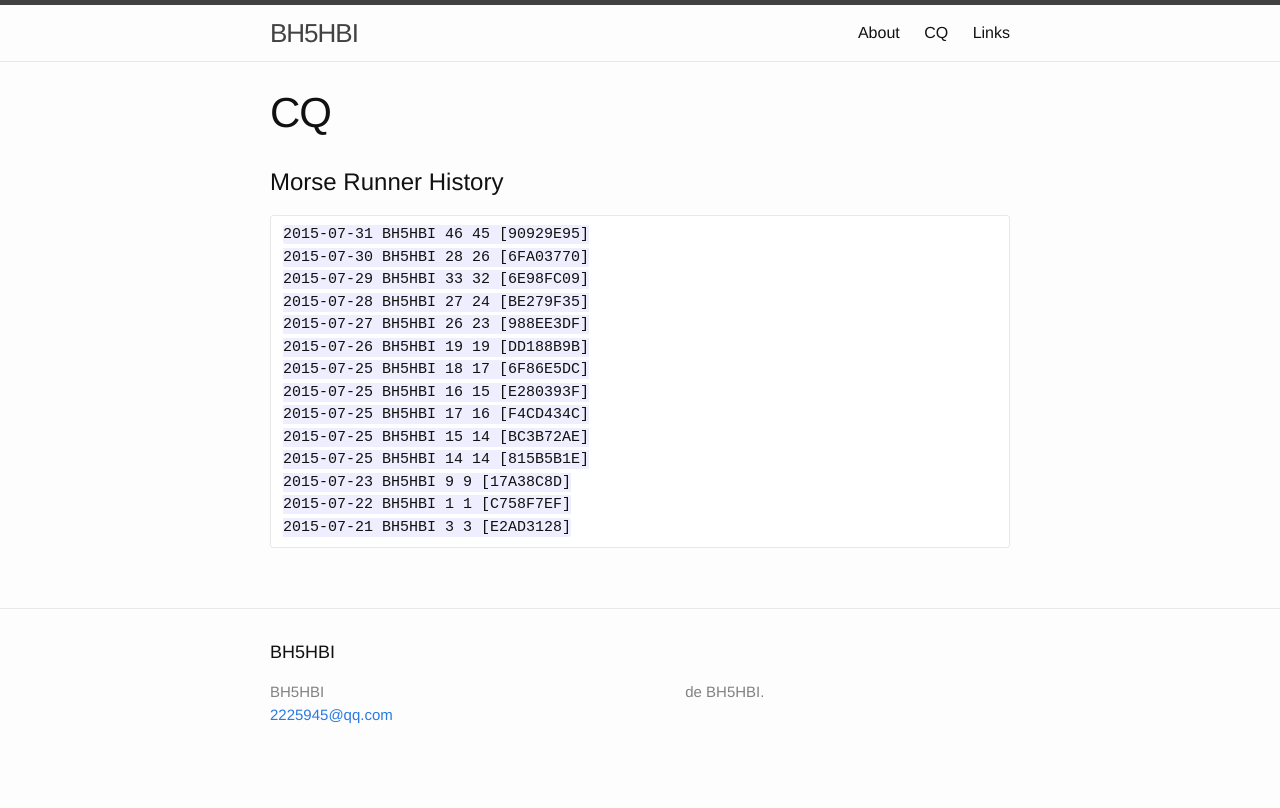
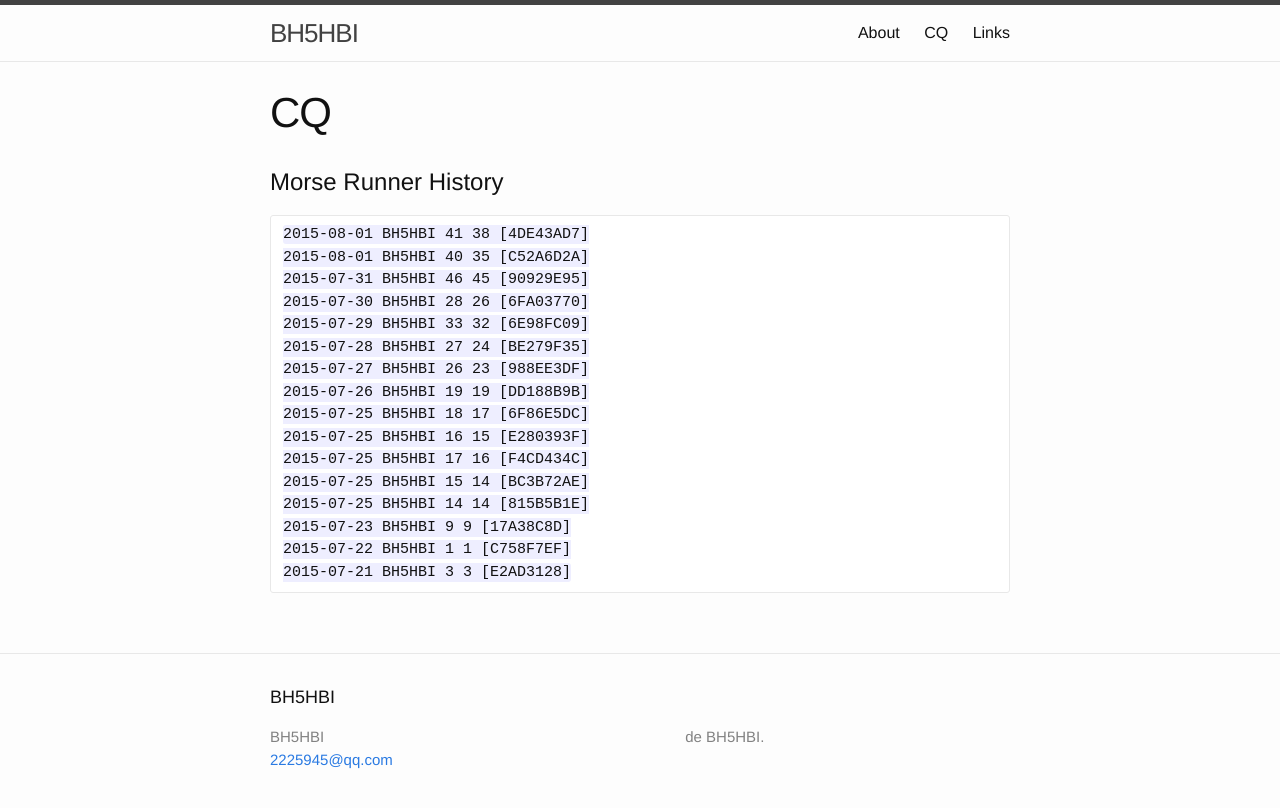
Before and after one commit to BH5HBI/bh5hbi.github.com, a Jekyll site: the page built from cq.md, in a window 1280 px wide. Shown: the top 808 px of the page. Built offline with Jekyll 4.4.1, drawn with Linux system fonts in a browser that asks for light colours.

Commit message:
update cq page

```diff
--- a/cq.md
+++ b/cq.md
@@ -6,6 +6,8 @@ permalink: /CQ/
 
 #Morse Runner History
 
+	2015-08-01 BH5HBI 41 38 [4DE43AD7]
+	2015-08-01 BH5HBI 40 35 [C52A6D2A]
 	2015-07-31 BH5HBI 46 45 [90929E95]
 	2015-07-30 BH5HBI 28 26 [6FA03770]
 	2015-07-29 BH5HBI 33 32 [6E98FC09]
```
